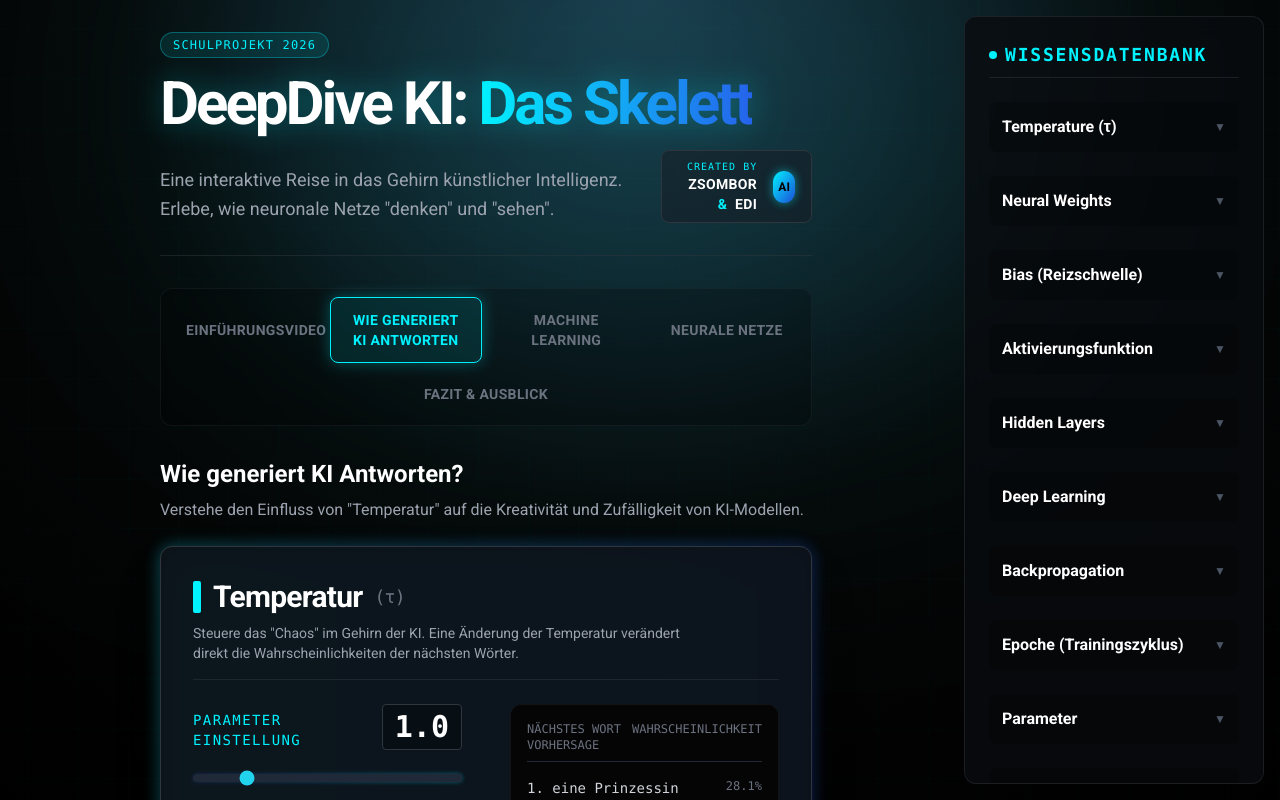
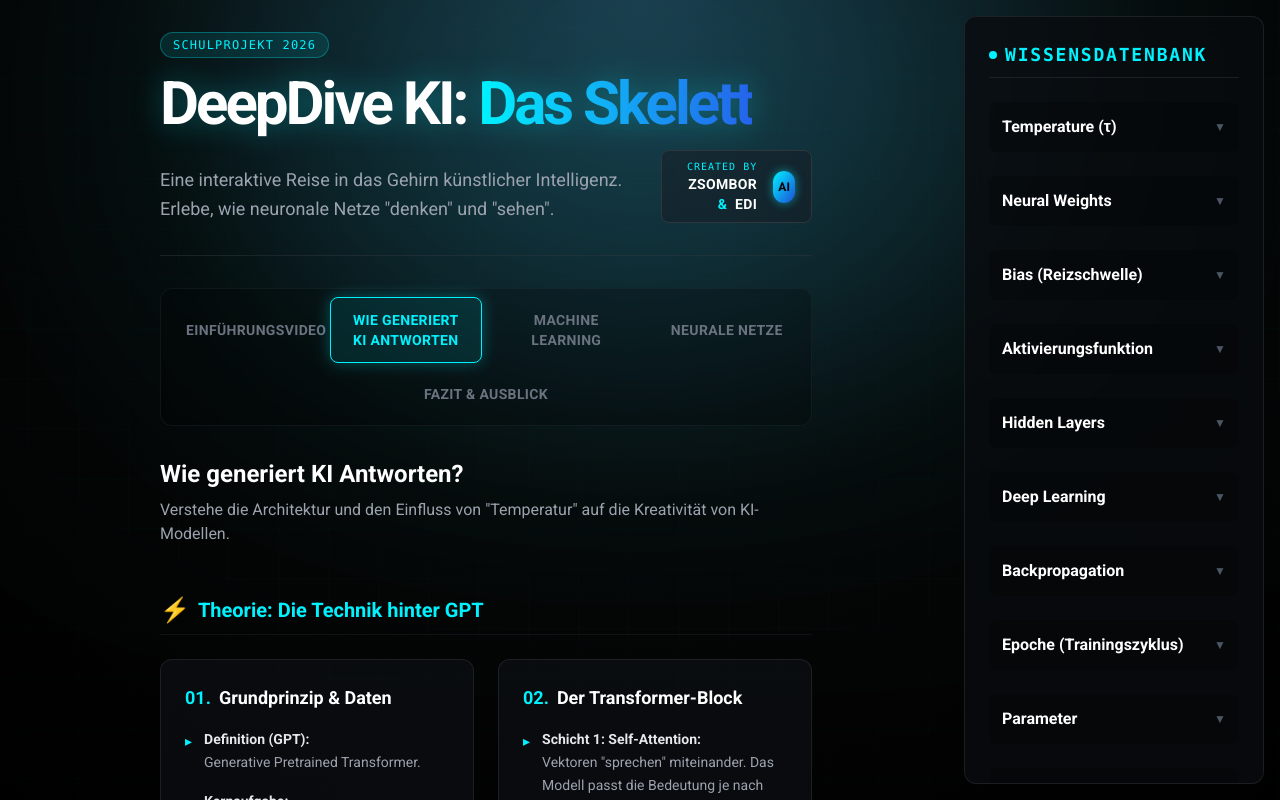
Before and after one commit to ZsPolczer/Informatik_Prasentation, a React (Vite) app: page / in a window 1280 px wide. Both pictures are taken after a click on the button "WIE GENERIERT KI ANTWORTEN". Shown: the top 800 px of the page. Built offline with nearby package versions, Linux system fonts and the light colour scheme.

Commit message:
Layout fix

```diff
--- a/App.tsx
+++ b/App.tsx
@@ -105,15 +105,14 @@ const App: React.FC = () => {
               <div>
                 <div className="mb-6">
                   <h2 className="text-2xl text-white font-bold mb-2">Wie generiert KI Antworten?</h2>
-                  <p className="text-gray-400">Verstehe den Einfluss von "Temperatur" auf die Kreativität und Zufälligkeit von KI-Modellen.</p>
+                  <p className="text-gray-400">Verstehe die Architektur und den Einfluss von "Temperatur" auf die Kreativität von KI-Modellen.</p>
                 </div>
-                <TemperatureDemo />
               </div>
 
               {/* --- DEEP DIVE SECTION --- */}
-              <div className="animate-fade-in pb-12">
+              <div className="animate-fade-in">
                 <h3 className="text-xl font-bold text-cyber-accent mb-6 flex items-center gap-2 border-b border-cyber-border/30 pb-2">
-                  <span className="text-2xl">⚡</span> Deep Dive: Die Technik hinter GPT
+                  <span className="text-2xl">⚡</span> Theorie: Die Technik hinter GPT
                 </h3>
 
                 <div className="grid grid-cols-1 md:grid-cols-2 gap-6">
@@ -246,6 +245,14 @@ const App: React.FC = () => {
                   </div>
 
                 </div>
+              </div>
+
+              {/* --- INTERACTIVE DEMO --- */}
+              <div className="pb-12">
+                <h3 className="text-xl font-bold text-cyber-accent mb-6 flex items-center gap-2 border-b border-cyber-border/30 pb-2">
+                  <span className="text-2xl">🎮</span> Live-Simulation: Temperatur in Aktion
+                </h3>
+                <TemperatureDemo />
               </div>
             </div>
           )}
```
